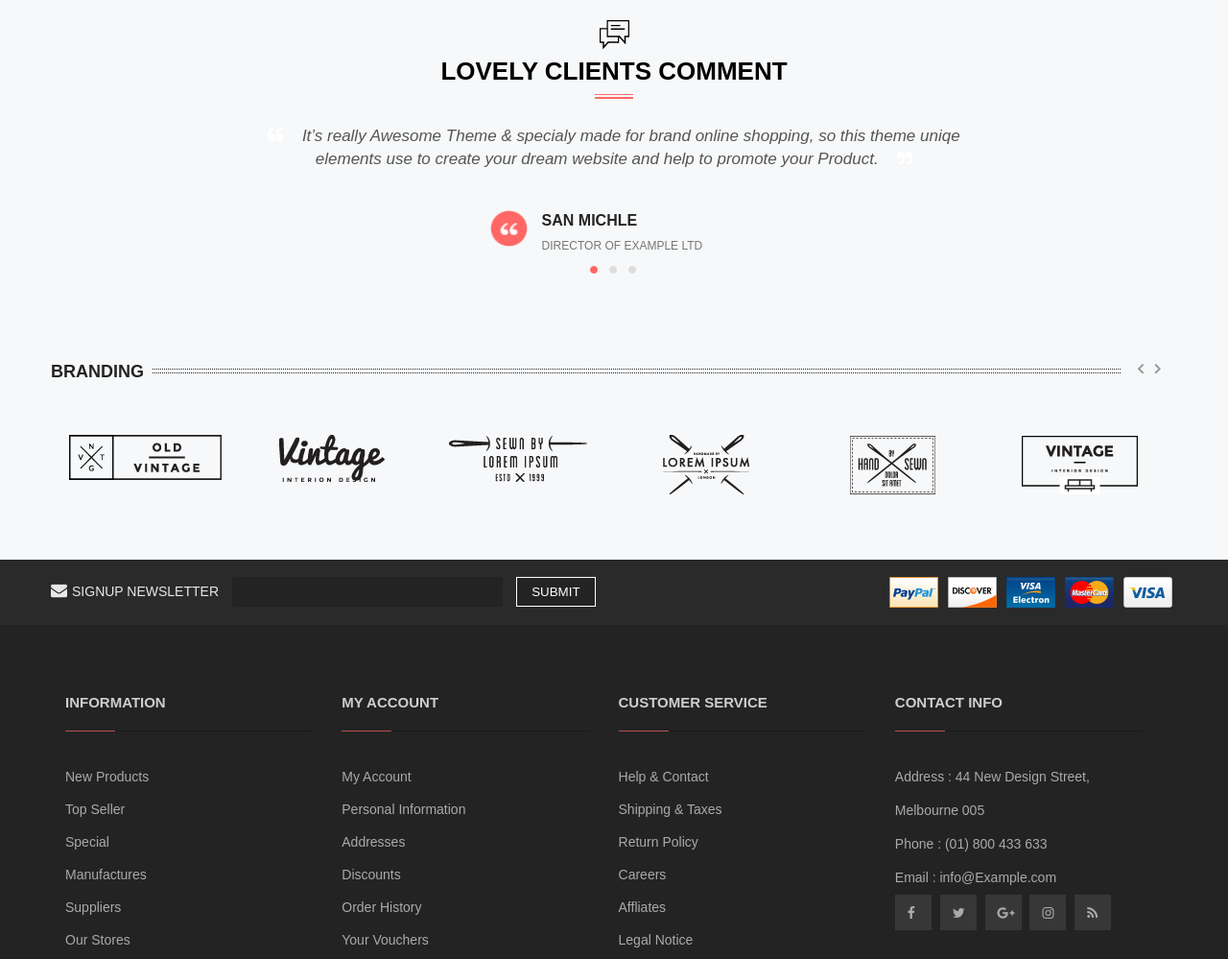
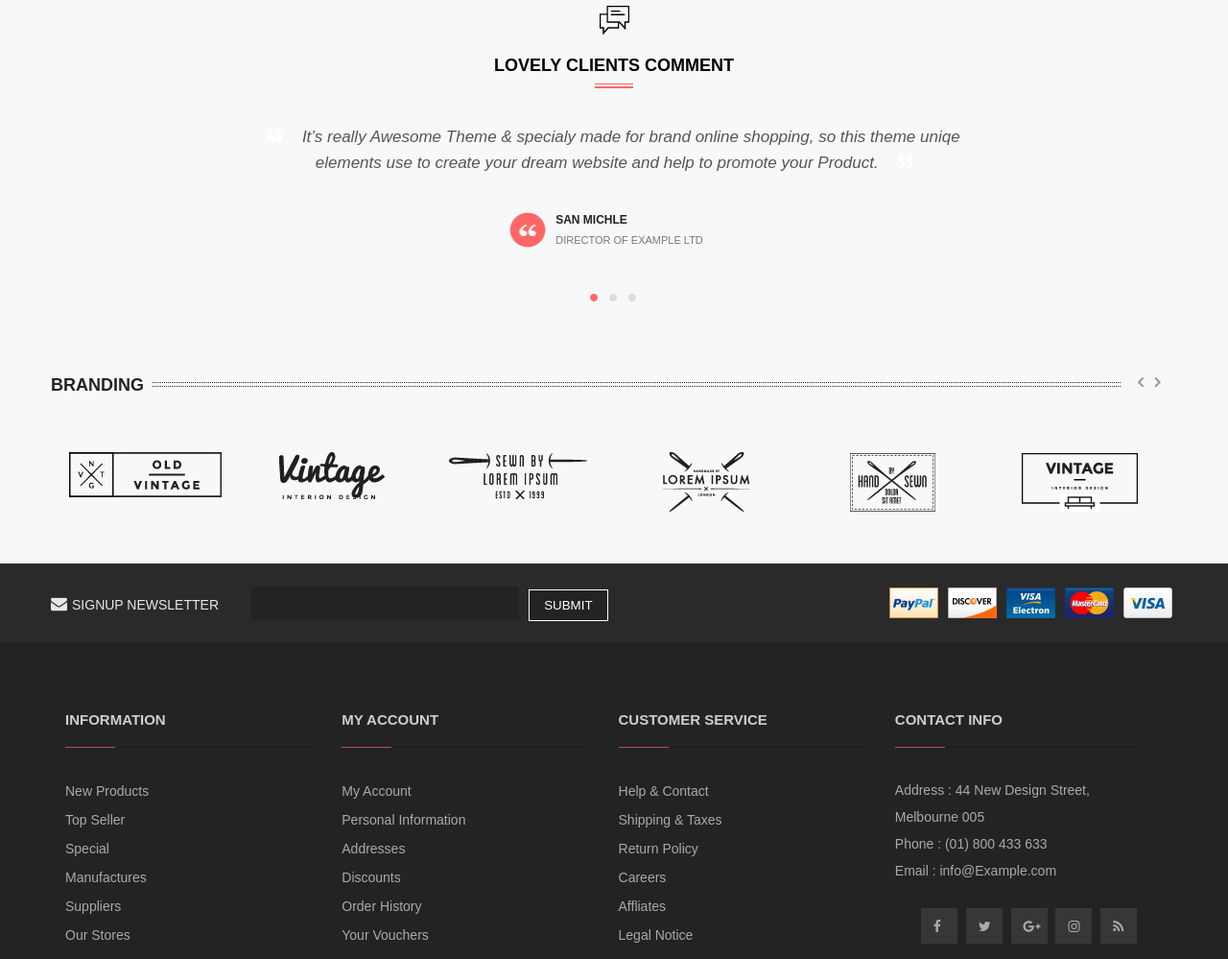
Before and after one commit to alexey62soft/Aleksei_Rakitski, a plain HTML site: page index.html in a window 1280 px wide. Shown: the part 4200-5199 px from the top of the page at 96% size. Drawn offline with Linux system fonts and the light colour scheme.

Commit message:
Try fix maket of site with pixel perfect (all site).

```diff
--- a/sass/style.scss
+++ b/sass/style.scss
@@ -1044,6 +1044,7 @@ a {
       display: block;
       font-size: 45px;
       font-weight: 300;
+      margin-bottom: -5px;
       text-align: left;
 
       span {
@@ -1096,7 +1097,7 @@ a {
     font-size: 12px;
     font-weight: bold;
     height: 12px;
-    margin-bottom: 20px;
+    margin-bottom: 18px;
     padding-bottom: 20px;
 
     p {
@@ -1124,13 +1125,14 @@ a {
 
     h4 {
       font-weight: 600;
+      line-height: 22px;
     }
 
     p {
       color: #999;
       display: block;
-      margin-bottom: 30px;
-      margin-top: 8px;
+      margin-bottom: 31px;
+      margin-top: 7px;
       text-transform: none;
     }
   }
@@ -1139,7 +1141,7 @@ a {
 //-----------TESTIMONIALS------------
 
 .testimonials {
-  padding: 95px 0;
+  padding: 80px 0;
 
   .description {
     text-align: center;
@@ -1151,7 +1153,8 @@ a {
   }
 
   .description .name {
-    font-size: 26px;
+    margin-top: 15px;
+    font-size: 18px;
   }
 
   .content {
@@ -1159,7 +1162,7 @@ a {
   }
 
   .my-slides {
-    height: 140px;
+    height: 170px;
 
     .my-slide {
       display: none;
@@ -1183,7 +1186,8 @@ a {
       color: #555;
       font-size: 17px;
       font-style: italic;
-      margin: 0 auto 40px;
+      margin: 37px auto 38px;
+      line-height: 27px;
       text-align: center;
       text-transform: none;
       width: 64%;
@@ -1192,30 +1196,30 @@ a {
     .author-box {
       margin: 0 auto;
       overflow: hidden;
-      width: 22%;
+      width: 18.5%;
 
       img {
         float: left;
-        margin-right: 15px;
-        width: 15%;
+        margin-right: 10px;
+        width: 17.4%;
       }
     }
 
     .author-text {
       float: left;
       text-align: left;
-      width: 79%;
+      width: 77%;
 
       h4 {
         color: #232323;
-        font-size: 16px;
+        font-size: 12px;
         font-weight: bold;
-        margin-bottom: 6px;
+        margin-bottom: 5px;
       }
 
       p {
         color: #777;
-        font-size: 12px;
+        font-size: 11px;
         text-transform: uppercase;
       }
     }
@@ -1297,13 +1301,13 @@ a {
   }
 
   .my-slides {
-    height: 120px;
+    height: 110px;
 
     .my-slide {
       display: inline-block;
       float: left;
       height: inherit;
-      margin: 0 10px;
+      margin: 4px 10px;
       text-align: center;
       width: 175px;
     }
@@ -1322,8 +1326,8 @@ a {
 
 .footer-top {
   background: none repeat scroll 0 0 #2a2a2a;
-  height: 32px;
-  padding: 18px 0;
+  height: 42px;
+  padding: 20px 0;
 
   .newsletter-wrapper {
     float: left;
@@ -1341,8 +1345,8 @@ a {
       background: none repeat scroll 0 0 #232323;
       border: medium none;
       color: $default-color-white;
-      margin: 0 10px;
-      padding: 8px 15px;
+      margin: 4px 6px 0 30px;
+      padding: 12px 15px 8px 12px;
       width: 43%;
     }
 
@@ -1351,7 +1355,8 @@ a {
       border: 1px solid $default-color-white;
       color: $default-color-white;
       font-weight: 500;
-      padding: 7px 15px;
+      margin-top: -8px;
+      padding: 8px 15px;
       text-transform: uppercase;
     }
   }
@@ -1363,7 +1368,7 @@ a {
     a {
       display: inline-block;
       float: left;
-      margin: 0 5px;
+      margin: 5px 5px;
 
       img {
         height: 32px;
@@ -1379,7 +1384,7 @@ a {
   background: none repeat scroll 0 0 #232323;
 
   .wrapper {
-    height: 270px;
+    height: 258px;
     padding: 70px 0;
   }
 
@@ -1413,7 +1418,7 @@ a {
     address {
       color: #aaa;
       font-weight: 500;
-      line-height: 35px;
+      line-height: 28px;
       text-transform: none;
     }
   }
@@ -1426,13 +1431,15 @@ a {
         color: #aaa;
         display: block;
         font-weight: 500;
-        padding: 7px 0;
+        padding: 5px 0;
         text-transform: none;
        }
     }
   }
 
   ul.social-links {
+    margin-left: 27px;
+    margin-top: 25px;
 
     li {
       display: inline;
```
Also changed, not shown: css/style.css, 1 other file.
